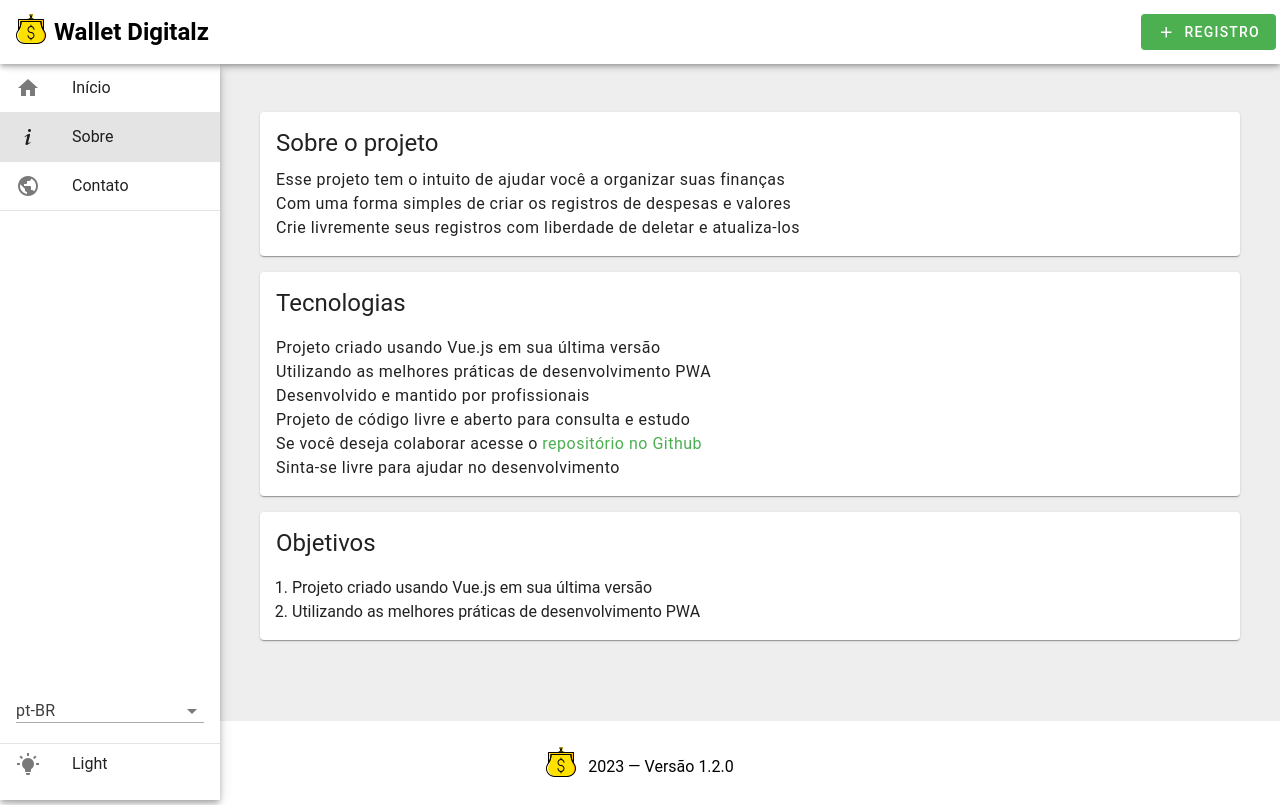
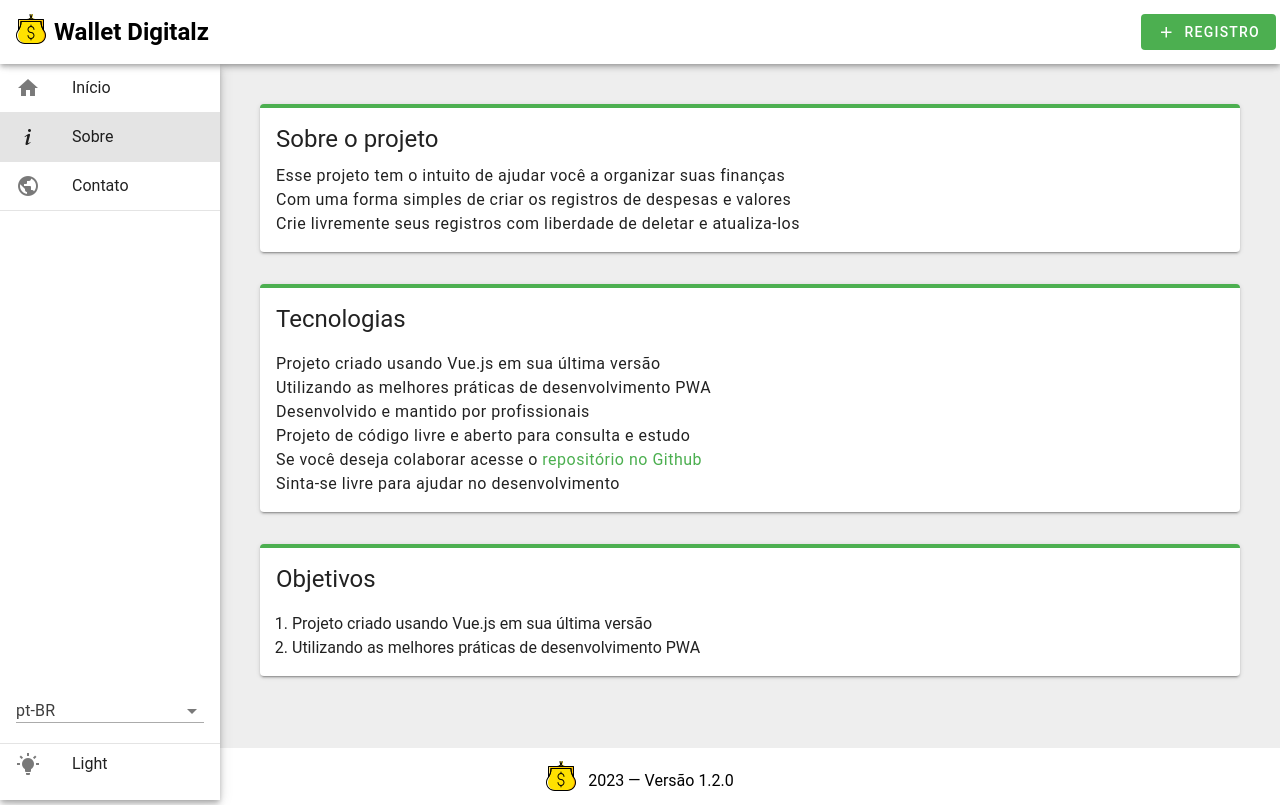
Before and after one commit to lucasferreiralimax/wallet-digitalz, a Vue app: page /about in a window 1280 px wide. Built offline with nearby package versions, Linux system fonts and the light colour scheme.

Commit message:
adjustment design spacing cards and highlight-top

```diff
--- a/src/components/Information/index.vue
+++ b/src/components/Information/index.vue
@@ -15,7 +15,7 @@ const typeColors: any = {
 
 <template>
   <v-card
-    class="information d-flex flex-column text-uppercase pa-4 elevation-2"
+    class="highlight-top d-flex flex-column text-uppercase pa-4 elevation-2"
     :class="type"
   >
     <span
@@ -29,16 +29,16 @@ const typeColors: any = {
 </template>
 
 <style>
-.information.investiment {
+.highlight-top.investiment {
   border-top: 4px solid rgba(var(--v-theme-info));
 }
-.information.expense {
+.highlight-top.expense {
   border-top: 4px solid rgba(var(--v-theme-error));
 }
-.information.entry {
+.highlight-top.entry {
   border-top: 4px solid rgba(var(--v-theme-success));
 }
-.information.liquid {
+.highlight-top.liquid {
   border-top: 4px solid rgba(var(--v-theme-warning));
 }
 </style>
--- a/src/style.css
+++ b/src/style.css
@@ -39,3 +39,7 @@
 .list {
   margin-left: 1rem;
 }
+
+.v-card.highlight-top {
+  border-top: 4px solid rgba(var(--v-theme-success));
+}
--- a/src/views/About.vue
+++ b/src/views/About.vue
@@ -1,5 +1,5 @@
 <template>
-  <v-card class="pa-4 mt-2 mb-4">
+  <v-card class="highlight-top pa-4 mb-8 elevation-2">
     <h2 class="mb-2 text-h5">{{ $t('about.project.title') }}</h2>
     <p class="text-body-1">
       {{ $t('about.project.text1') }}
@@ -11,7 +11,7 @@
       {{ $t('about.project.text3') }}
     </p>
   </v-card>
-  <v-card class="pa-4 mt-2 mb-4">
+  <v-card class="highlight-top pa-4 mb-8 elevation-2">
     <h2 class="mb-4 text-h5">{{ $t('about.tech.title') }}</h2>
     <p class="text-body-1">
       {{ $t('about.tech.text1') }}
@@ -39,7 +39,7 @@
       {{ $t('about.tech.text7') }}
     </p>
   </v-card>
-  <v-card class="pa-4 mt-2 mb-4">
+  <v-card class="highlight-top pa-4 mb-8 elevation-2">
     <h2 class="mb-4 text-h5">{{ $t('about.objective.title') }}</h2>
     <ol class="list">
       <li>{{ $t('about.tech.text1') }}</li>
--- a/src/views/Contact.vue
+++ b/src/views/Contact.vue
@@ -1,5 +1,5 @@
 <template>
-  <v-card class="pa-4 mt-2 mb-4">
+  <v-card class="highlight-top pa-4 mb-4 elevation-2">
     <h2 class="mb-2 text-h5">{{ $t('contact.title') }}</h2>
     <p class="text-body-1 mb-4">
       {{ $t('contact.text1') }}
--- a/src/views/Home.vue
+++ b/src/views/Home.vue
@@ -6,10 +6,10 @@ const wallet = useWalletStore()
 </script>
 
 <template>
-   <template v-if="!wallet.registers.length">
-      <h2>{{ $t('home.lets') }}</h2>
-      <p>{{ $t('home.about') }}</p>
-      <v-divider class="divider my-2" />
-    </template>
-    <Registers />
+  <Registers v-if="wallet.registers.length" />
+  <template v-else>
+    <h2>{{ $t('home.lets') }}</h2>
+    <p>{{ $t('home.about') }}</p>
+    <v-divider class="divider my-2" />
+  </template>
 </template>
```
